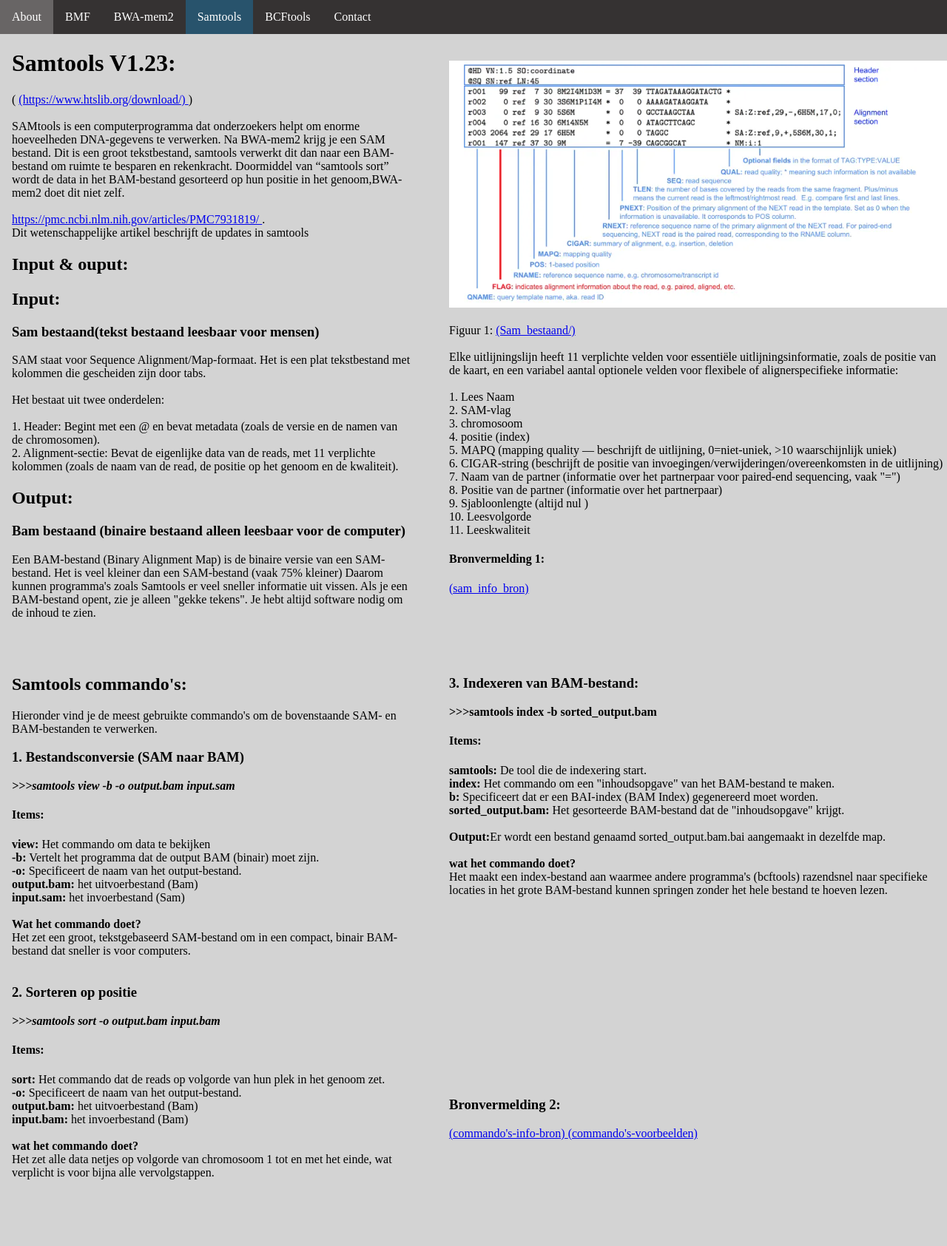
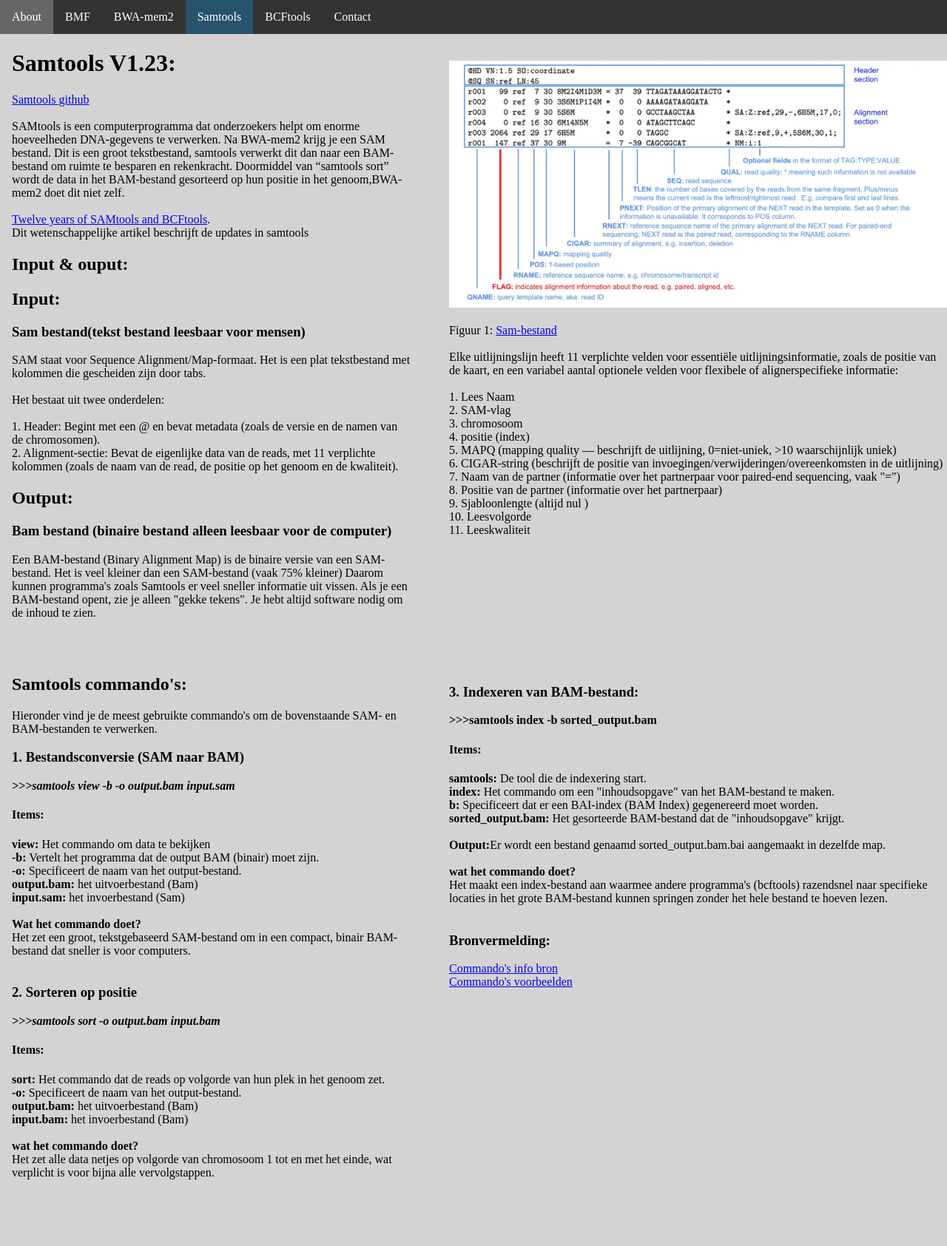
Before and after one commit to mokalashhanze/installatie-handleiding-tool, a Flask app: page /samtools in a window 1280 px wide. Shown: the whole page at 74% size. Run offline with Flask 3, Linux system fonts and the light colour scheme.

Commit message:
tekst op website gefixt en bwa-mem2 opgefixt en inline comments toegevoegt

```diff
--- a/website/templates/bcftools.html
+++ b/website/templates/bcftools.html
@@ -6,9 +6,9 @@
         <div class="flex-column">
             <div class="paragraph_text">
             <h1> BCFtools V1.23: </h1>
-            (
-            <a href="https://www.htslib.org/download/">https://www.htslib.org/download/</a>
-            )
+
+            <a href="https://www.htslib.org/download/">BCFtools github</a>
+
 
             <br><br>
             Bcftools is een tool die vooral gebruikt wordt om VCF en BCF bestanden te manipuleren en analyseren.
--- a/website/templates/samtools.html
+++ b/website/templates/samtools.html
@@ -6,16 +6,8 @@
         <div class="flex-column">
             <div class="paragraph_text" >
 
-        <h1>
-            Samtools V1.23:
-        </h1>
-
-        (
-            <a
-                href="https://www.htslib.org/download/"> (https://www.htslib.org/download/)
-
-            </a>
-            )
+        <h1>Samtools V1.23:</h1>
+        <a href="https://www.htslib.org/download/">Samtools github</a>
 
 <br><br>
         SAMtools is een computerprogramma dat onderzoekers helpt om enorme
@@ -26,10 +18,7 @@
         in het genoom,BWA-mem2 doet dit niet zelf.
         <br><br>
 
-        <a
-        href="https://pmc.ncbi.nlm.nih.gov/articles/PMC7931819/" >
-        https://pmc.ncbi.nlm.nih.gov/articles/PMC7931819/
-        </a>.
+        <a href="https://pmc.ncbi.nlm.nih.gov/articles/PMC7931819/" >Twelve years of SAMtools and BCFtools</a>.
 
         <br>Dit wetenschappelijke artikel beschrijft de updates in samtools<br>
 
@@ -37,7 +26,7 @@
 
         <h2> Input: </h2>
 
-        <h3> Sam bestaand(tekst bestaand leesbaar voor mensen) </h3>
+        <h3> Sam bestand(tekst bestand leesbaar voor mensen) </h3>
 
         SAM staat voor Sequence Alignment/Map-formaat.
         Het is een plat tekstbestand met kolommen die gescheiden zijn door tabs.
@@ -52,7 +41,7 @@
 
         <h2> Output: </h2>
 
-        <h3> Bam bestaand (binaire bestaand alleen leesbaar voor de computer) </h3>
+        <h3> Bam bestand (binaire bestand alleen leesbaar voor de computer) </h3>
 
         Een BAM-bestand (Binary Alignment Map) is de binaire versie van een SAM-bestand.
         Het is veel kleiner dan een SAM-bestand (vaak 75% kleiner)
@@ -96,12 +85,10 @@
         </div>
             <div class = "flex-column">
             <br><br>
-                <img src="../static/pictures//Sam.png" alt="Sam bestaand">
+                <img src="../static/pictures//Sam.png" alt="Sam-bestand">
             <br><br>
         Figuur 1:
-        <a
-                href="https://miro.medium.com/v2/resize:fit:4800/format:webp/0*CePvh8XpBcbC1HjZ.png"> (Sam_bestaand/)
-        </a>
+        <a href="https://miro.medium.com/v2/resize:fit:4800/format:webp/0*CePvh8XpBcbC1HjZ.png"> Sam-bestand</a>
             <br><br>
             Elke uitlijningslijn heeft 11 verplichte velden voor essentiële uitlijningsinformatie,
             zoals de positie van de kaart, en een variabel aantal optionele velden voor
@@ -119,11 +106,7 @@
             10. Leesvolgorde<br>
             11. Leeskwaliteit<br>
 
-        <h4> Bronvermelding 1: </h4>
-        <a
-         href= "https://medium.com/@shilparaopradeep/samtools-guide-learning-how-to-filter-and-manipulate-with-sam-bam-files-2c28b25d29e8"> (sam_info_bron)
-         </a>
-        <br><br><br><br><br><br>
+        <br><br><br><br><br><br><br><br><br><br>
         <h3>3. Indexeren van BAM-bestand:</h3>
         <strong> >>>samtools index -b sorted_output.bam </strong><br>
         <h4> Items: </h4>
@@ -135,17 +118,15 @@
         <br><strong>wat het commando doet? </strong><br>
         Het maakt een index-bestand aan waarmee andere programma's (bcftools) razendsnel naar specifieke
         locaties in het grote BAM-bestand kunnen springen zonder het hele bestand te hoeven lezen.
-        <br><br><br><br><br><br><br><br><br><br><br><br><br><br><br>
-        <h3> Bronvermelding 2: </h3>
+        <br><br>
+        <h3> Bronvermelding: </h3>
 
         <a
         href= https://medium.com/@shilparaopradeep/samtools-guide-learning-how-to-filter-and-manipulate-with-sam-bam-files-2c28b25d29e8>
-        (commando's-info-bron)
+        Commando's info bron
         </a>
-        <a
-        href= https://www.htslib.org/doc/samtools-view.html>
-        (commando's-voorbeelden)
-        </a>
+                <br>
+        <a href= https://www.htslib.org/doc/samtools-view.html>Commando's voorbeelden</a>
         </div>
     </div>
 {% endblock %}
```
Also changed, not shown: website/app.py (+8 -0 lines), website/templates/bmf-get.html (+15 -11 lines), website/templates/bwa-mem2.html (+15 -19 lines), website/tests/test_app.py (+25 -41 lines), website/tools.py (+9 -0 lines).
